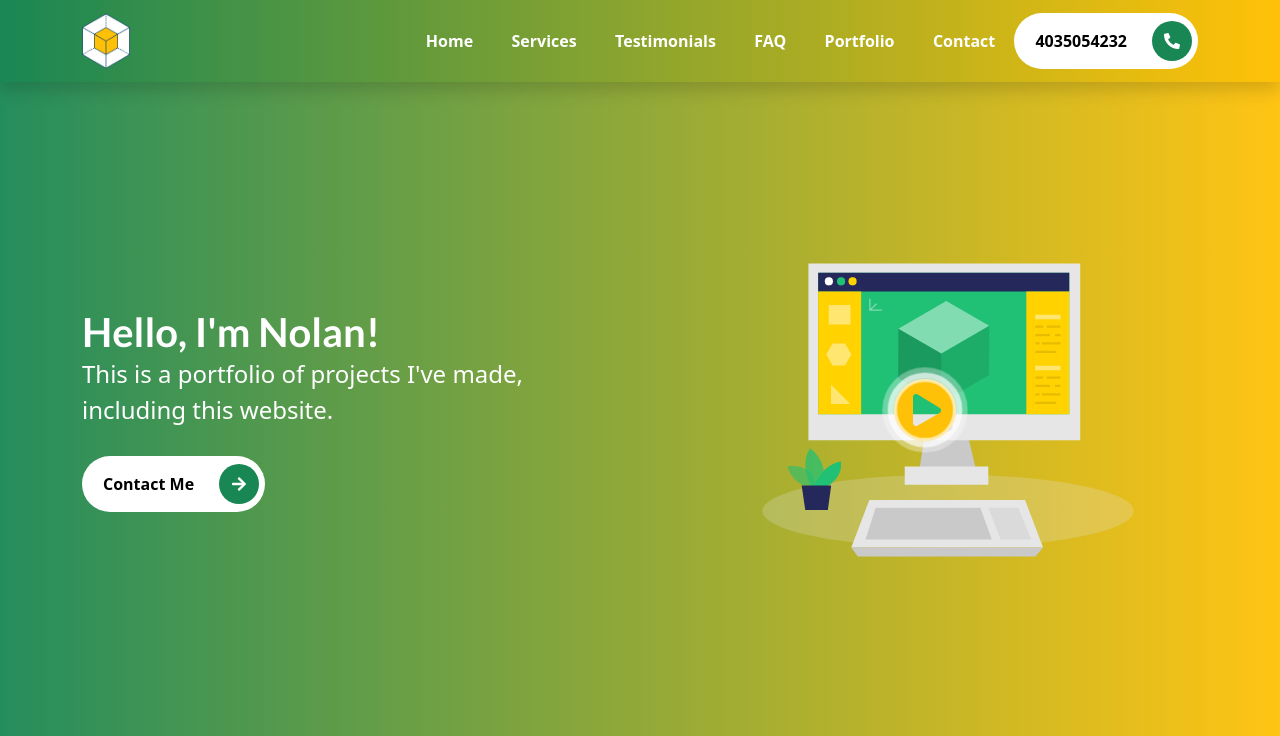
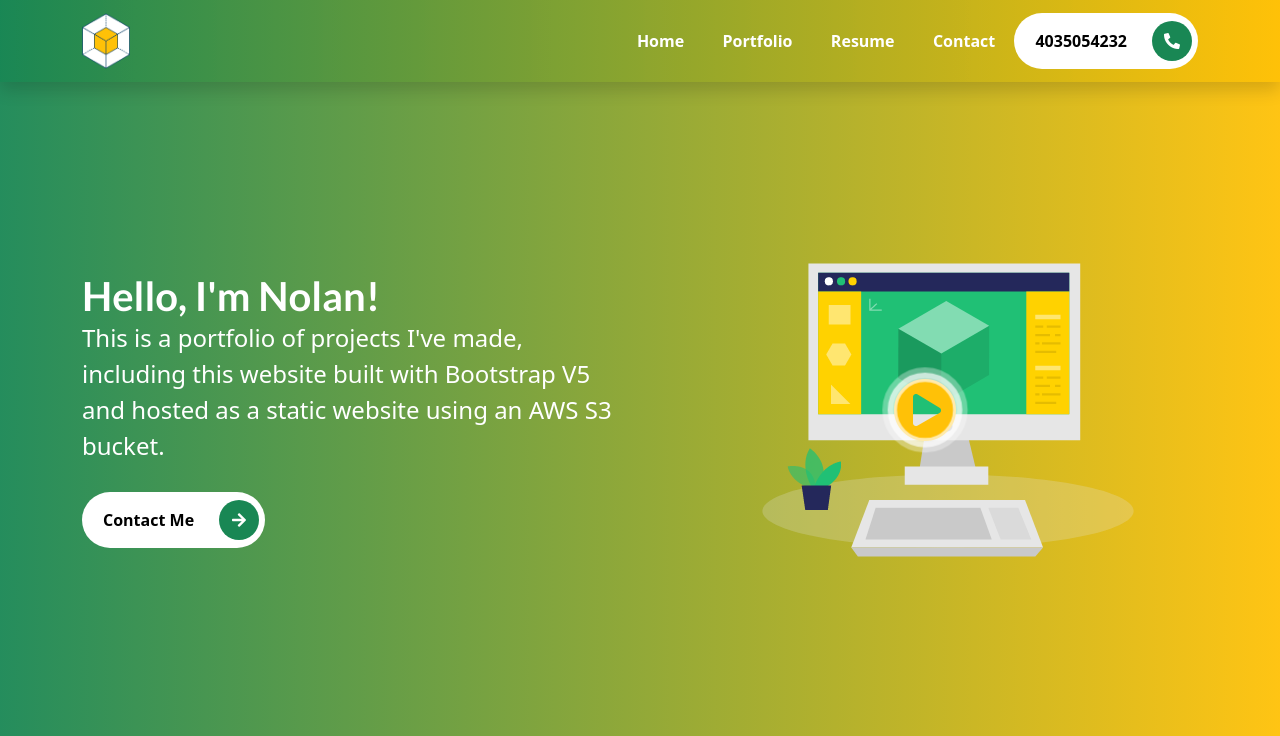
Before and after one commit to njensen-git/PersonalSite, a website: page scss/index.html in a window 1280 px wide. Shown: the top 736 px of the page. Drawn offline with Linux system fonts and the light colour scheme.

Commit message:
Adding functionality to navbar
testing pdf functionality

```diff
--- a/scss/index.html
+++ b/scss/index.html
@@ -5,7 +5,7 @@
     <meta charset="utf-8">
     <meta http-equiv="X-UA-Compatible" content="IE-edge">
     <meta name="viewport" content="width=device-width, initial-scale=1">
-    <title>Learning bootrap v5 w/ sass</title>
+    <title>Nolan's Portfolio</title>
     <link rel="stylesheet" href="/assets/css/style.css">
     <link rel="stylesheet" href="/assets/css/fontawesome.css">
 
@@ -30,16 +30,10 @@
                 <a class="nav-link active" aria-current="page" href="#">Home</a>
               </li>
               <li class="nav-item">
-                <a class="nav-link" href="#">Services</a>
+                <a class="nav-link" href="#">Portfolio</a>
               </li>
               <li class="nav-item">
-                <a class="nav-link" href="#">Testimonials</a>
-              </li>
-              <li class="nav-item">
-                <a class="nav-link" href="#">FAQ</a>
-              </li>
-              <li class="nav-item">
-                <a class="nav-link" href="#">Portfolio</a>
+                <a class="nav-link" href="sections/_resume.scss">Resume</a>
               </li>
               <li class="nav-item">
                 <a class="nav-link" href="#">Contact</a>
@@ -61,7 +55,7 @@
       <div class="col-md-6 intros">
       <h1 class="display2">
         <span class="display-2--intro">Hello, I'm Nolan!</span>
-        <span class="display-2--description lh-base">This is a portfolio of projects I've made, including this website.</span>
+        <span class="display-2--description lh-base">This is a portfolio of projects I've made, including this website built with Bootstrap V5 and hosted as a static website using an AWS S3 bucket.</span>
       </h1>
       <button type="button" class="rounded-pill btn-rounded">Contact Me
         <span>
--- /dev/null
+++ b/scss/sections/_resume.scss
@@ -0,0 +1 @@
+<embed src="\images/GanttChart.pdf" width="800px" height="2100px" />
```
Also changed, not shown: 1 other file.
